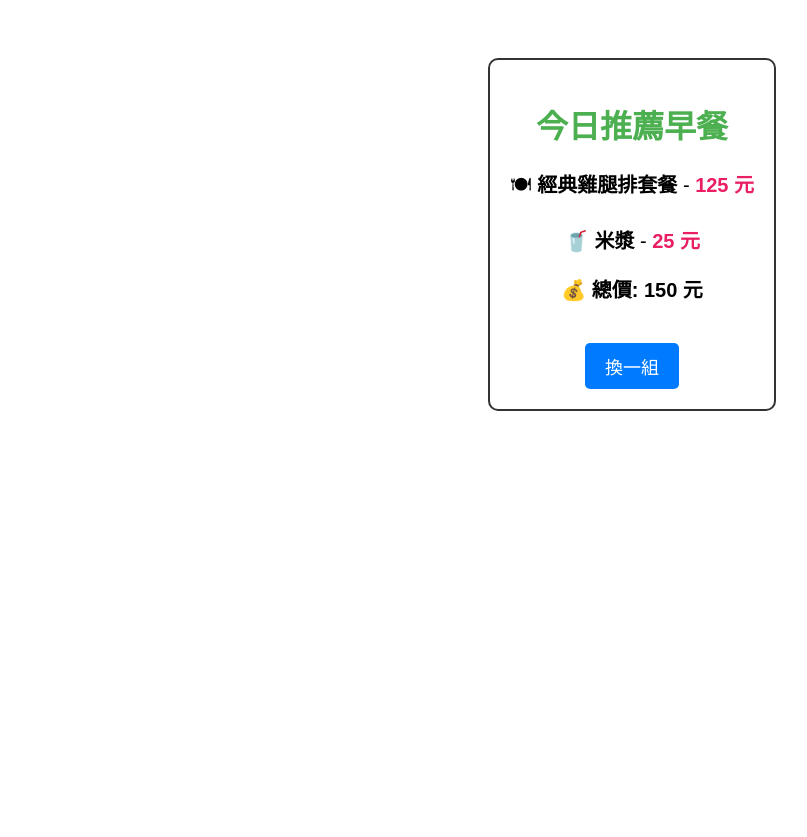
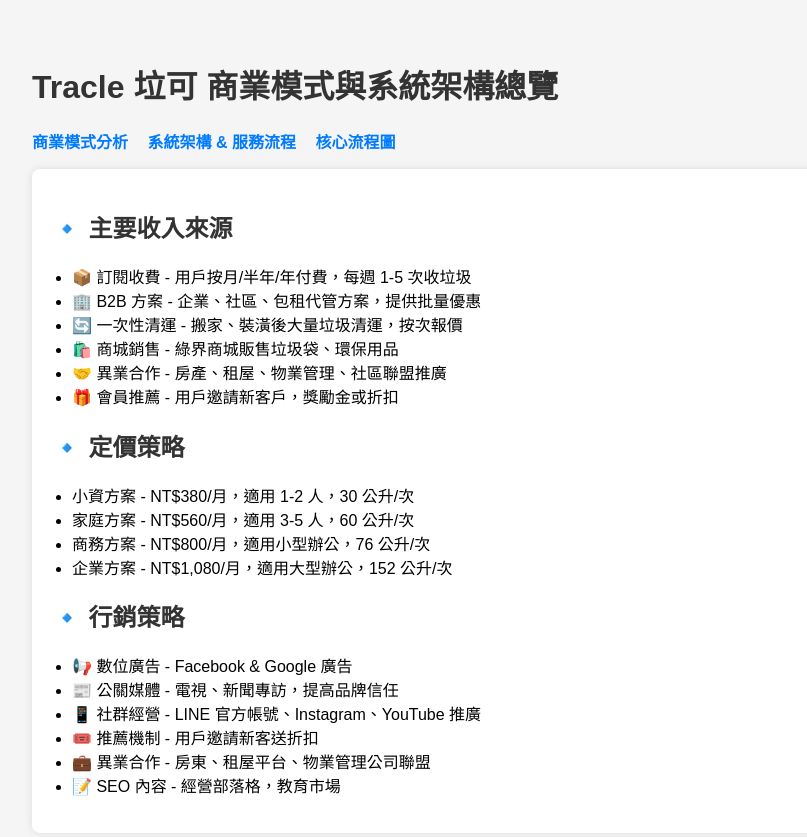
Before and after one commit to Larryveryhandsome/Breakfast-, a plain HTML site: page Index.html in a window 1280 px wide. Shown: the whole page, without its empty margins (8-815 px from the left). Before the commit the page ends 800 px from the top, so only its background shows below. Drawn offline with Linux system fonts and the light colour scheme.

Commit message:
Update Index.html

```diff
--- a/Index.html
+++ b/Index.html
@@ -1,65 +1,97 @@
 <!DOCTYPE html>
-<html>
+<html lang="zh-TW">
 <head>
-    <title>隨機早餐推薦</title>
+    <meta charset="UTF-8">
+    <meta name="viewport" content="width=device-width, initial-scale=1.0">
+    <title>Tracle 商業模式總覽</title>
     <style>
-        body { font-family: Arial, sans-serif; text-align: center; padding: 50px; }
-        .container { display: inline-block; padding: 20px; border: 2px solid #333; border-radius: 10px; }
-        h1 { color: #4CAF50; }
-        p { font-size: 20px; }
-        .price { font-weight: bold; color: #E91E63; }
-        button { font-size: 18px; padding: 10px 20px; margin-top: 20px; cursor: pointer; background-color: #007BFF; color: white; border: none; border-radius: 5px; }
+        body { font-family: Arial, sans-serif; margin: 20px; padding: 20px; background-color: #f5f5f5; }
+        h1, h2 { color: #333; }
+        nav ul { list-style: none; padding: 0; }
+        nav ul li { display: inline; margin-right: 15px; }
+        a { text-decoration: none; color: #007bff; font-weight: bold; cursor: pointer; }
+        main { background: white; padding: 20px; border-radius: 8px; box-shadow: 0 0 10px rgba(0,0,0,0.1); }
+        ul { padding-left: 20px; }
+        .section { display: none; }
+        .active { display: block; }
     </style>
+    <script>
+        function showSection(id) {
+            document.querySelectorAll('.section').forEach(el => el.classList.remove('active'));
+            document.getElementById(id).classList.add('active');
+        }
+    </script>
 </head>
 <body>
-    <div class="container">
-        <h1>今日推薦早餐</h1>
-        <p id="breakfast"></p>
-        <p id="drink"></p>
-        <p id="total"></p>
-        <button onclick="generateBreakfast()">換一組</button>
-    </div>
+    <header>
+        <h1>Tracle 垃可 商業模式與系統架構總覽</h1>
+        <nav>
+            <ul>
+                <li><a onclick="showSection('business')">商業模式分析</a></li>
+                <li><a onclick="showSection('system')">系統架構 & 服務流程</a></li>
+                <li><a onclick="showSection('flow')">核心流程圖</a></li>
+            </ul>
+        </nav>
+    </header>
 
-    <script>
-        const breakfastMenu = [
-            { name: "黃金炸豬排套餐", price: 155 },
-            { name: "華夫起司豬排套餐", price: 145 },
-            { name: "經典雞腿排套餐", price: 125 },
-            { name: "起司嫩蛋豬排套餐", price: 120 },
-            { name: "法式香煎雞腿套餐", price: 120 },
-            { name: "雪靴菇起司馬芬套餐", price: 110 },
-            { name: "鐵板燒肉堡套餐", price: 90 }
-        ];
+    <main>
+        <!-- 商業模式分析 -->
+        <div id="business" class="section active">
+            <h2>🔹 主要收入來源</h2>
+            <ul>
+                <li>📦 訂閱收費 - 用戶按月/半年/年付費，每週 1-5 次收垃圾</li>
+                <li>🏢 B2B 方案 - 企業、社區、包租代管方案，提供批量優惠</li>
+                <li>🔄 一次性清運 - 搬家、裝潢後大量垃圾清運，按次報價</li>
+                <li>🛍️ 商城銷售 - 綠界商城販售垃圾袋、環保用品</li>
+                <li>🤝 異業合作 - 房產、租屋、物業管理、社區聯盟推廣</li>
+                <li>🎁 會員推薦 - 用戶邀請新客戶，獎勵金或折扣</li>
+            </ul>
 
-        const drinkMenu = [
-            { name: "紅茶", price: 25 },
-            { name: "無糖綠茶", price: 25 },
-            { name: "大奶茶", price: 30 },
-            { name: "豆漿", price: 25 },
-            { name: "冬瓜茶", price: 25 },
-            { name: "米漿", price: 25 },
-            { name: "百香綠茶", price: 30 },
-            { name: "特大奶茶", price: 35 }
-        ];
+            <h2>🔹 定價策略</h2>
+            <ul>
+                <li>小資方案 - NT$380/月，適用 1-2 人，30 公升/次</li>
+                <li>家庭方案 - NT$560/月，適用 3-5 人，60 公升/次</li>
+                <li>商務方案 - NT$800/月，適用小型辦公，76 公升/次</li>
+                <li>企業方案 - NT$1,080/月，適用大型辦公，152 公升/次</li>
+            </ul>
 
-        function generateBreakfast() {
-            let selectedBreakfast, selectedDrink;
-            let totalPrice = 0;
+            <h2>🔹 行銷策略</h2>
+            <ul>
+                <li>📢 數位廣告 - Facebook & Google 廣告</li>
+                <li>📰 公關媒體 - 電視、新聞專訪，提高品牌信任</li>
+                <li>📱 社群經營 - LINE 官方帳號、Instagram、YouTube 推廣</li>
+                <li>🎟️ 推薦機制 - 用戶邀請新客送折扣</li>
+                <li>💼 異業合作 - 房東、租屋平台、物業管理公司聯盟</li>
+                <li>📝 SEO 內容 - 經營部落格，教育市場</li>
+            </ul>
+        </div>
 
-            while (true) {
-                selectedBreakfast = breakfastMenu[Math.floor(Math.random() * breakfastMenu.length)];
-                selectedDrink = drinkMenu[Math.floor(Math.random() * drinkMenu.length)];
-                totalPrice = selectedBreakfast.price + selectedDrink.price;
+        <!-- 系統架構 & 服務流程 -->
+        <div id="system" class="section">
+            <h2>🔹 服務流程</h2>
+            <ul>
+                <li>📍 Step 1 - 用戶註冊 & 訂閱方案</li>
+                <li>📍 Step 2 - 設定收垃圾頻率、地點、方式</li>
+                <li>📍 Step 3 - 當日垃圾收取提醒</li>
+                <li>📍 Step 4 - 收取員上門取件 & 拍照確認</li>
+                <li>📍 Step 5 - 服務完成，發送通知</li>
+                <li>📍 Step 6 - 用戶可評價 & 調整下次收取時間</li>
+            </ul>
+        </div>
 
-                if (totalPrice <= 150) break;
-            }
+        <!-- 核心流程圖 -->
+        <div id="flow" class="section">
+            <h2>📌 視覺化總覽：商業模式系統架構</h2>
 
-            document.getElementById("breakfast").innerHTML = `🍽 <b>${selectedBreakfast.name}</b> - <span class="price">${selectedBreakfast.price} 元</span>`;
-            document.getElementById("drink").innerHTML = `🥤 <b>${selectedDrink.name}</b> - <span class="price">${selectedDrink.price} 元</span>`;
-            document.getElementById("total").innerHTML = `💰 <b>總價: ${totalPrice} 元</b>`;
-        }
+            <h3>📊 核心流程圖</h3>
+            <p>[📢 廣告投放] → [🌐 用戶註冊 & 訂閱] → [📦 設定垃圾收取時間]</p>
+            <p>→ [🚛 收取員派遣] → [📷 照片確認] → [📬 服務完成通知]</p>
+            <p>→ [📝 評價 & 續訂] → [🔄 會員推薦]</p>
 
-        window.onload = generateBreakfast;
-    </script>
+            <h3>📊 技術架構</h3>
+            <p>[📱 前端 Web & RWD] → [💳 綠界支付] → [🛠 智慧排程派工]</p>
+            <p>→ [📡 收取員 App] → [📊 數據分析 & AI 優化]</p>
+        </div>
+    </main>
 </body>
 </html>
```
